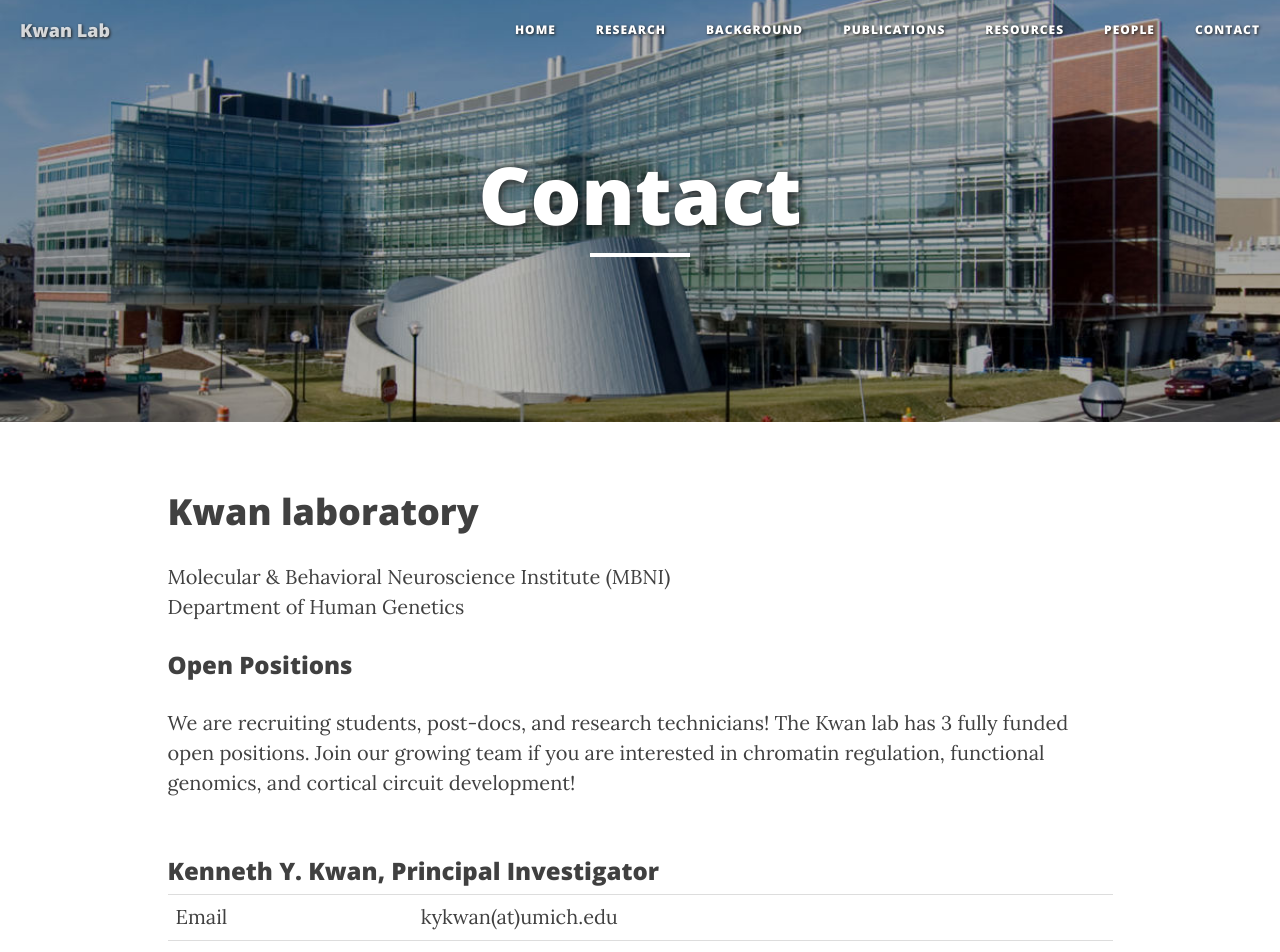
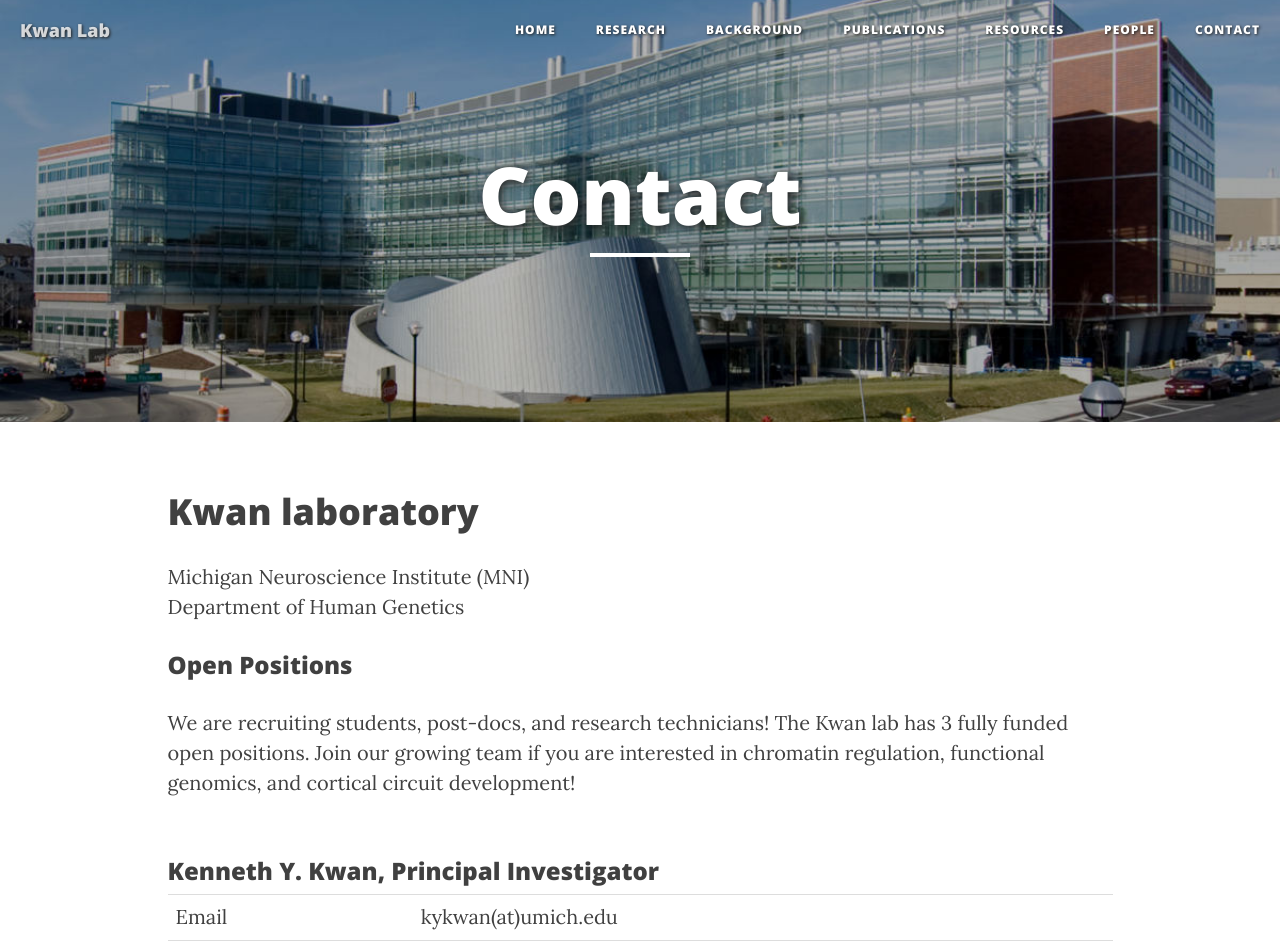
Before and after one commit to thekwanlab/website, a Jekyll site: the page built from contact.md, in a window 1280 px wide. Shown: the top 952 px of the page. Built offline with Jekyll 4.4.1, drawn with Linux system fonts in a browser that asks for light colours; nearby versions of some CDN libraries.

Commit message:
Update contact.md

```diff
--- a/contact.md
+++ b/contact.md
@@ -8,7 +8,7 @@ order: 6
 # Kwan laboratory
 
 
-Molecular & Behavioral Neuroscience Institute (MBNI)
+Michigan Neuroscience Institute (MNI)
 Department of Human Genetics
 
 
```
